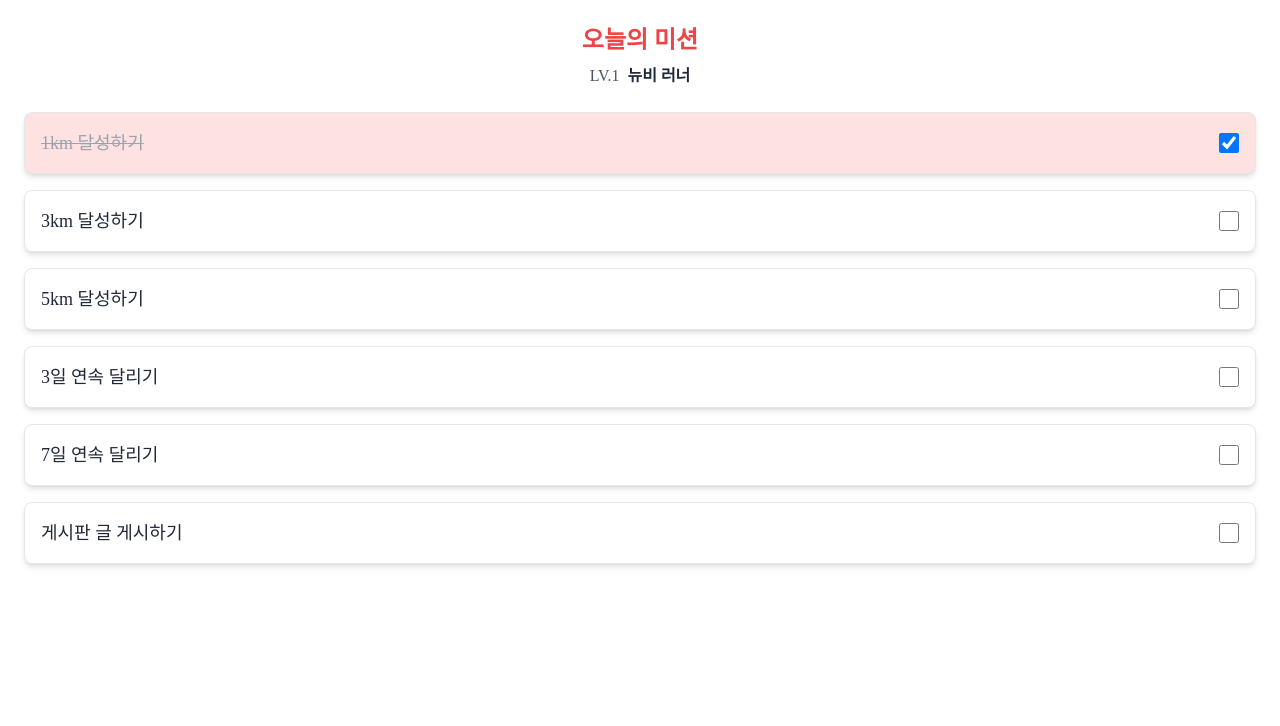
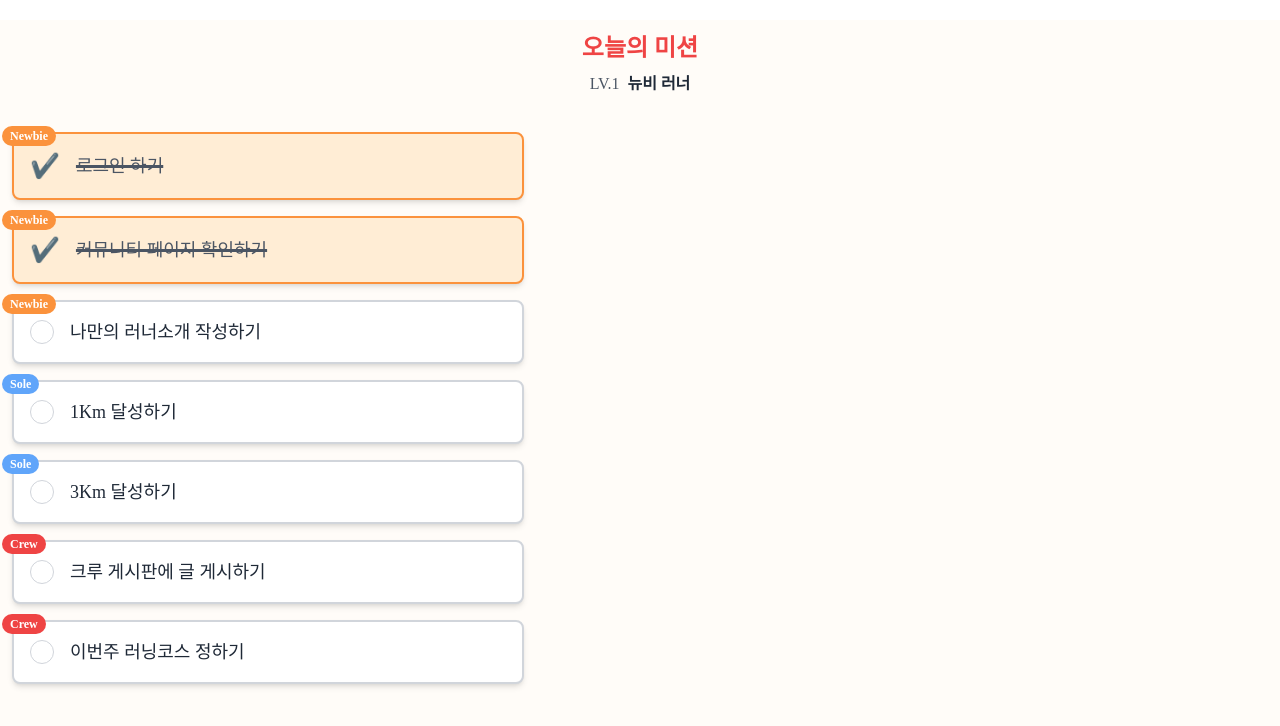
Before and after one commit to 111jjj111/runnershigh_web, a React (Create React App) app: page /mission in a window 1280 px wide. Shown: the top 726 px of the page. Built offline with nearby package versions, Linux system fonts and the light colour scheme; a web font is replaced by a local one.

Commit message:
로그인 url변경

```diff
--- a/src/Login.tsx
+++ b/src/Login.tsx
@@ -4,7 +4,8 @@ import { useNavigate } from "react-router-dom";
 
 // Axios 인스턴스 생성
 const api = axios.create({
-  baseURL: "http://113.198.230.24:3338", // API 기본 URL 설정
+  baseURL:
+    "https://port-0-runnershigh-bakc-m46t6c3j50881cf3.sel4.cloudtype.app/", // API 기본 URL 설정
 });
 
 // Axios 인터셉터로 토큰 추가
--- a/src/Mission.tsx
+++ b/src/Mission.tsx
@@ -4,6 +4,7 @@ interface Mission {
   id: number;
   title: string;
   completed: boolean;
+  tag: string; // Newbie, Crew, or Sole
 }
 
 interface RankingList {
@@ -15,18 +16,34 @@ const Missions: React.FC = () => {
   const ranking: RankingList = { name: "뉴비 러너", level: 1 };
 
   const missions: Mission[] = [
-    { id: 1, title: "1km 달성하기", completed: true },
-    { id: 2, title: "3km 달성하기", completed: false },
-    { id: 3, title: "5km 달성하기", completed: false },
-    { id: 4, title: "3일 연속 달리기", completed: false },
-    { id: 5, title: "7일 연속 달리기", completed: false },
-    { id: 5, title: "게시판 글 게시하기", completed: false },
+    { id: 1, title: "로그인 하기", completed: true, tag: "Newbie" },
+    {
+      id: 2,
+      title: "커뮤니티 페이지 확인하기",
+      completed: true,
+      tag: "Newbie",
+    },
+    {
+      id: 3,
+      title: "나만의 러너소개 작성하기",
+      completed: false,
+      tag: "Newbie",
+    },
+    { id: 4, title: "1Km 달성하기", completed: false, tag: "Sole" },
+    { id: 5, title: "3Km 달성하기", completed: false, tag: "Sole" },
+    {
+      id: 6,
+      title: "크루 게시판에 글 게시하기",
+      completed: false,
+      tag: "Crew",
+    },
+    { id: 7, title: "이번주 러닝코스 정하기", completed: false, tag: "Crew" },
   ];
 
   return (
-    <div className="p-6 bg-white h-screen">
-      {/* Mission Header */}
-      <div className="flex flex-col items-center mb-6">
+    <div className="h-screen flex flex-col bg-orange-50/40 mt-5">
+      {/* Header */}
+      <div className="flex flex-col items-center mb-6 py-3">
         <h1 className="text-2xl font-bold text-red-500">오늘의 미션</h1>
         <div className="mt-2 flex items-center space-x-2">
           <span className="text-gray-600 font-medium">LV.{ranking.level}</span>
@@ -35,29 +52,48 @@ const Missions: React.FC = () => {
       </div>
 
       {/* Mission List */}
-      <div className="space-y-4">
+      <div className="space-y-4 lg:max-w-lg mx-3 ">
         {missions.map((mission) => (
           <div
             key={mission.id}
-            className={`flex justify-between items-center p-4 border rounded-lg shadow-md ${
-              mission.completed ? "bg-red-100" : "bg-white"
+            className={`relative flex justify-between items-center p-4 border-2 rounded-lg shadow-md ${
+              mission.completed
+                ? "bg-orange-100 border-orange-400"
+                : "bg-white border-gray-300"
             }`}
           >
+            {/* 왼쪽: 미션 제목 */}
+            <div className="flex items-center">
+              {mission.completed ? (
+                <div className="text-red-500 text-2xl mr-4">✔️</div>
+              ) : (
+                <div className="w-6 h-6 border rounded-full border-gray-300 mr-4"></div>
+              )}
               <p
                 className={`text-lg font-medium ${
                   mission.completed
-                  ? "line-through text-gray-400"
+                    ? "line-through text-gray-600 decoration-[3px]"
                     : "text-gray-800"
                 }`}
               >
                 {mission.title}
               </p>
-            <input
-              type="checkbox"
-              checked={mission.completed}
-              readOnly
-              className="h-5 w-5 text-red-500 focus:ring-red-400"
-            />
+            </div>
+
+            {/* 오른쪽: 태그 */}
+            <div
+              className={`absolute -left-3 -top-2 px-2 py-0.5 text-xs font-bold rounded-full ${
+                mission.tag === "Newbie"
+                  ? "bg-orange-400 text-white"
+                  : mission.tag === "Crew"
+                  ? "bg-red-500 text-white"
+                  : mission.tag === "Sole"
+                  ? "bg-blue-400 text-white" // Sole 태그 색상
+                  : "bg-gray-300 text-black" // 기본값
+              }`}
+            >
+              {mission.tag}
+            </div>
           </div>
         ))}
       </div>
```
Lines whose indentation alone changed are shown as unchanged.
